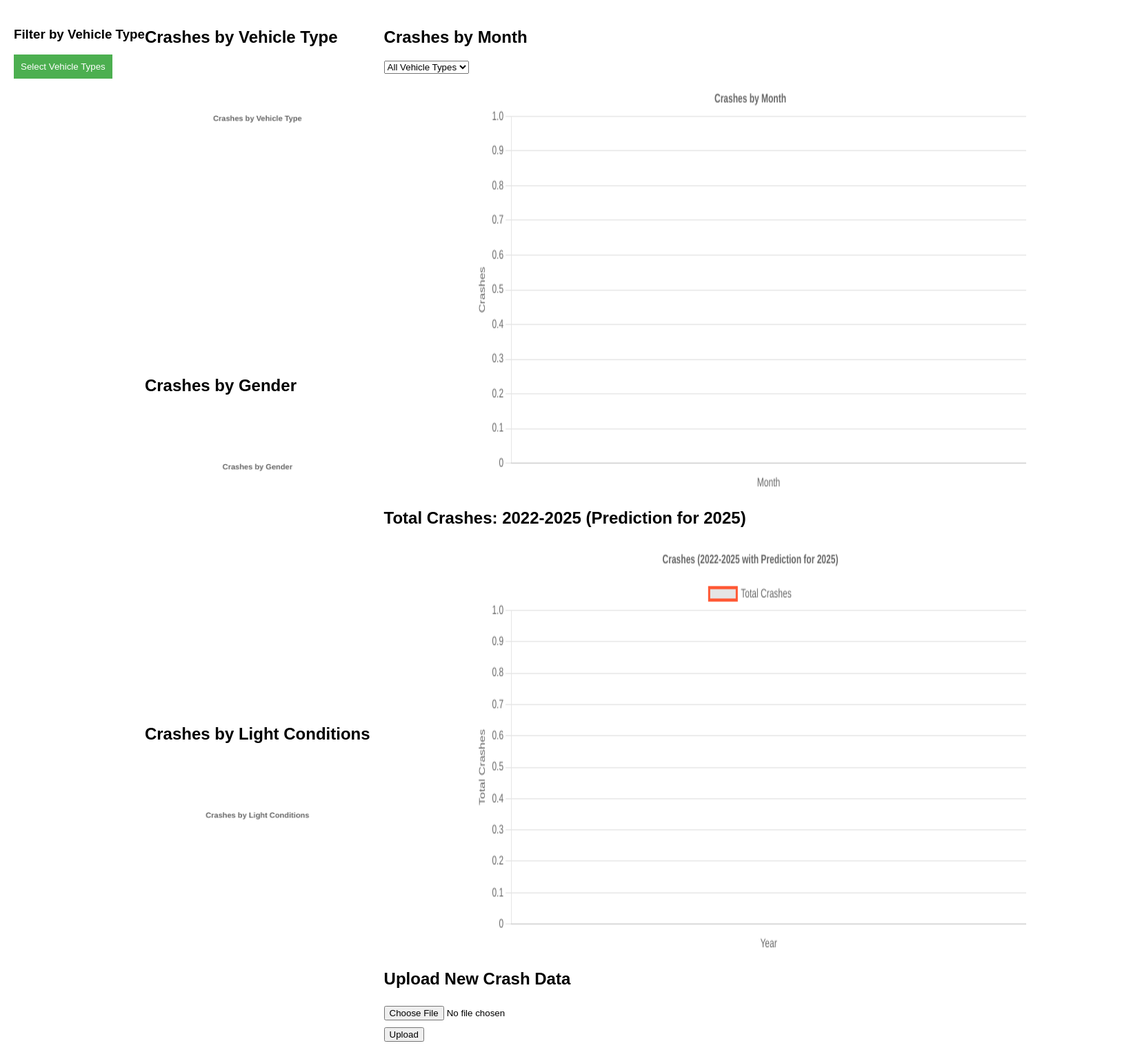
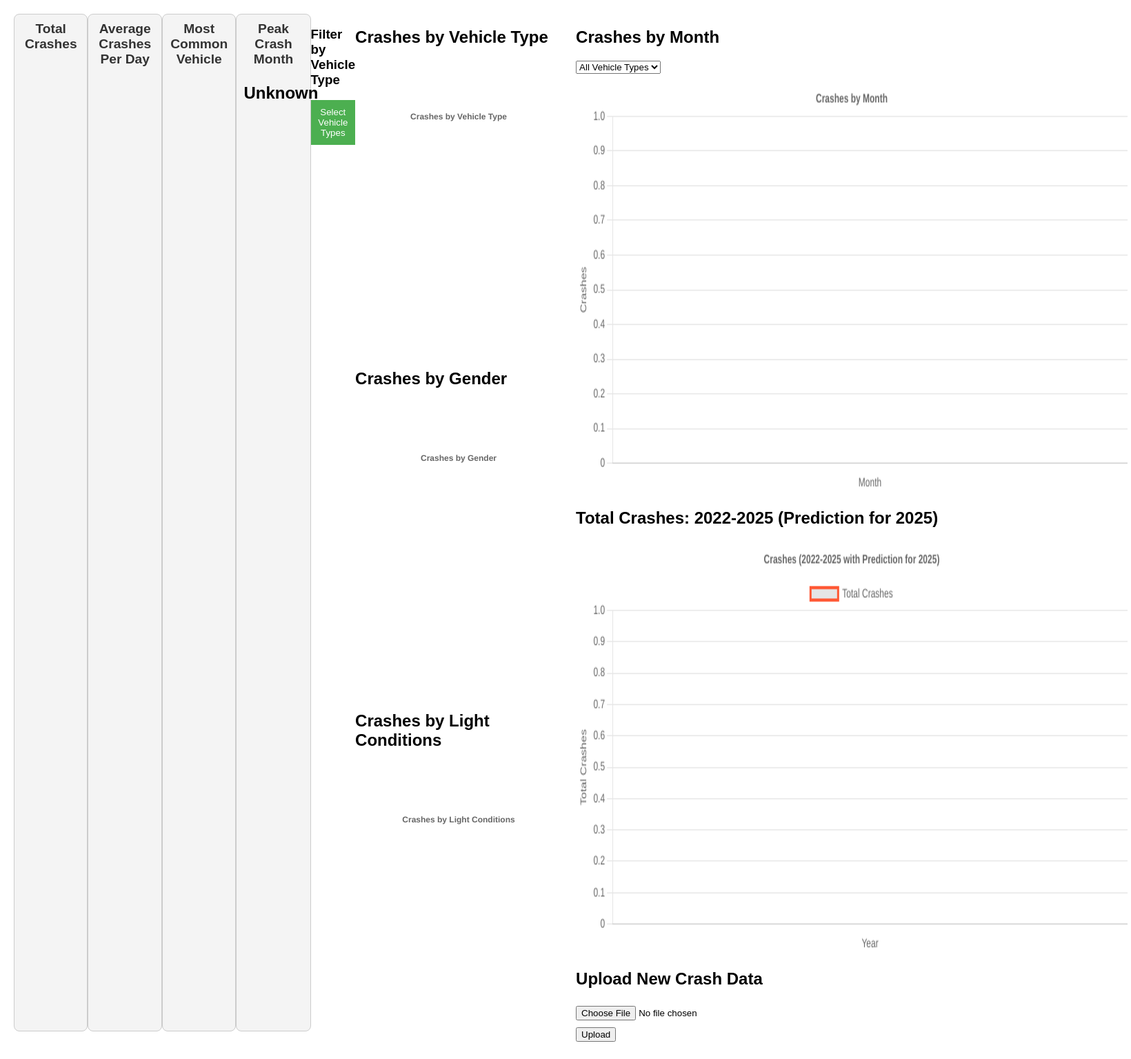
Before and after one commit to TristanPommering/CCFinal_CincinnatiCrashData, a Flask app: page / in a window 1640 px wide. Shown: the whole page at 69% size. Run offline with Flask 3, Linux system fonts and the light colour scheme; a map, chart or similar area stays blank.

Commit message:
added more stats

```diff
--- a/app.py
+++ b/app.py
@@ -288,6 +288,54 @@ def get_filtered_data():
         app.logger.error(f"Error fetching filtered data: {e}")
         return jsonify({"error": "Failed to fetch filtered data."}), 500
 
+@app.route("/data/stats", methods=["GET"])
+def get_crash_statistics():
+    try:
+        with engine.connect() as connection:
+            # Total crashes
+            total_crashes_query = "SELECT COUNT(*) FROM [dbo].[CrashData];"
+            total_crashes = connection.execute(text(total_crashes_query)).scalar()
+
+            # Average crashes per day
+            avg_crashes_query = """
+                SELECT AVG(CrashCount) FROM (
+                    SELECT CAST(CRASHDATE AS DATE) AS CrashDay, COUNT(*) AS CrashCount
+                    FROM [dbo].[CrashData]
+                    GROUP BY CAST(CRASHDATE AS DATE)
+                ) AS DailyCrashes;
+            """
+            avg_crashes = connection.execute(text(avg_crashes_query)).scalar()
+
+            # Most common vehicle type
+            common_vehicle_query = """
+                SELECT TOP 1 VEHICLETYPE, COUNT(*) AS CrashCount
+                FROM [dbo].[CrashData]
+                WHERE VEHICLETYPE IS NOT NULL
+                GROUP BY VEHICLETYPE
+                ORDER BY CrashCount DESC;
+            """
+            common_vehicle = connection.execute(text(common_vehicle_query)).fetchone()
+
+            # Peak crash month
+            peak_month_query = """
+                SELECT TOP 1 INTEGERMONTH, COUNT(*) AS CrashCount
+                FROM [dbo].[CrashData]
+                GROUP BY INTEGERMONTH
+                ORDER BY CrashCount DESC;
+            """
+            peak_month = connection.execute(text(peak_month_query)).fetchone()
+
+        stats = {
+            "total_crashes": total_crashes,
+            "avg_crashes_per_day": round(avg_crashes, 2),
+            "most_common_vehicle": common_vehicle[0] if common_vehicle else "Unknown",
+            "peak_month": peak_month[0] if peak_month else "Unknown"
+        }
+        return jsonify(stats)
+    except Exception as e:
+        app.logger.error(f"Error fetching statistics: {e}")
+        return jsonify({"error": "Failed to fetch statistics."}), 500
+
 
 if __name__ == "__main__":
     app.run(debug=True)
--- a/templates/index.html
+++ b/templates/index.html
@@ -6,6 +6,29 @@
     <title>Crash Data Dashboard</title>
     <script src="https://cdn.jsdelivr.net/npm/chart.js"></script>
     <style>
+        #stats-container {
+            display: flex;
+            justify-content: space-around;
+            margin-bottom: 20px;
+        }
+        .stat-box {
+            text-align: center;
+            background: #f4f4f4;
+            border: 1px solid #ccc;
+            padding: 10px;
+            border-radius: 8px;
+            width: 20%;
+        }
+        .stat-box h3 {
+            margin: 0;
+            font-size: 1.2em;
+            color: #333;
+        }
+        .stat-box p {
+            font-size: 1.5em;
+            font-weight: bold;
+            color: #000;
+        }
         body {
             font-family: Arial, sans-serif;
             margin: 20px;
@@ -91,6 +114,24 @@
     </style>
 </head>
 <body>
+    <div id="stats-container">
+        <div id="total-crashes" class="stat-box">
+            <h3>Total Crashes</h3>
+            <p id="totalCrashesValue">Loading...</p>
+        </div>
+        <div id="avg-crashes" class="stat-box">
+            <h3>Average Crashes Per Day</h3>
+            <p id="avgCrashesValue">Loading...</p>
+        </div>
+        <div id="common-vehicle" class="stat-box">
+            <h3>Most Common Vehicle</h3>
+            <p id="commonVehicleValue">Loading...</p>
+        </div>
+        <div id="peak-month" class="stat-box">
+            <h3>Peak Crash Month</h3>
+            <p id="peakMonthValue">Loading...</p>
+        </div>
+    </div>
     <div id="filter-container">
         <h3>Filter by Vehicle Type</h3>
         <button id="filterButton">Select Vehicle Types</button>
@@ -364,6 +405,28 @@
             return await fetchData(url);
         }
 
+        async function fetchAndDisplayStats() {
+            try {
+                const stats = await fetchData('/data/stats');
+
+                document.getElementById('totalCrashesValue').textContent = stats.total_crashes;
+                document.getElementById('avgCrashesValue').textContent = stats.avg_crashes_per_day;
+                document.getElementById('commonVehicleValue').textContent = stats.most_common_vehicle;
+
+                const monthNames = [
+                    "January", "February", "March", "April", "May", "June",
+                    "July", "August", "September", "October", "November", "December"
+                ];
+                document.getElementById('peakMonthValue').textContent = monthNames[stats.peak_month - 1] || "Unknown";
+            } catch (error) {
+                console.error("Error fetching statistics:", error);
+            }
+        }
+
+        // Call this function during initialization
+        document.addEventListener('DOMContentLoaded', fetchAndDisplayStats);
+
+
         async function initCrashesByMonthChart() {
             const ctx = document.getElementById('crashesByMonthChart').getContext('2d');
             const dropdown = document.getElementById('vehicleTypeFilter');
```
